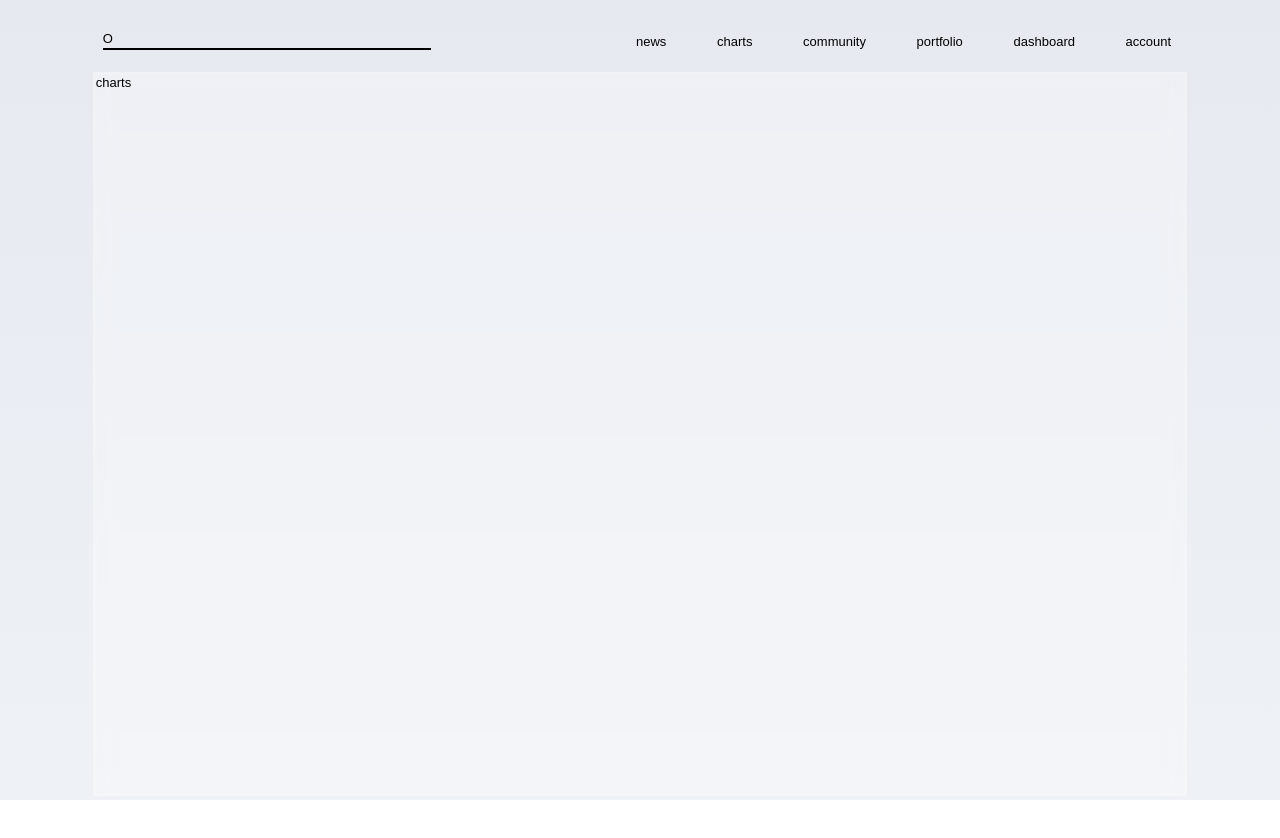
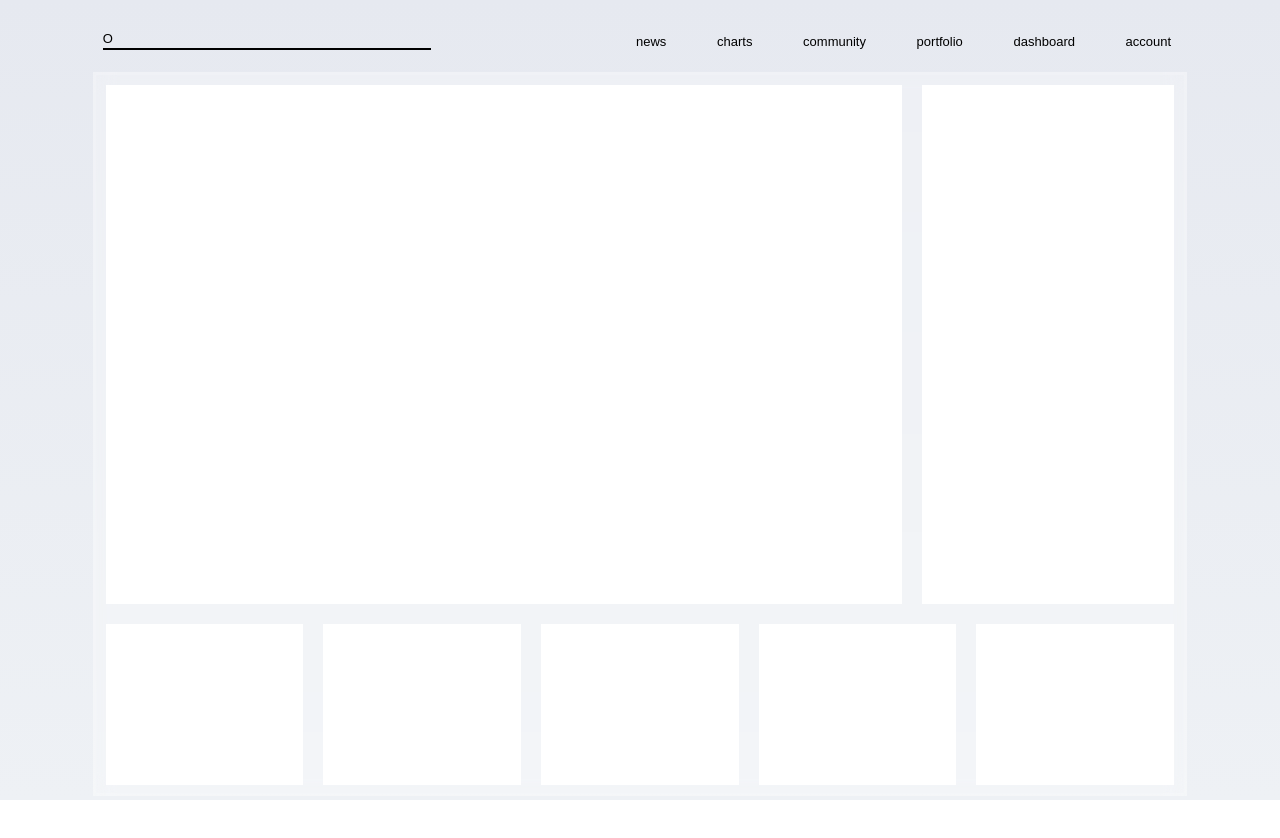
Before and after one commit to jamest7783/Dividend, a React (Create React App) app in the folder client/: page / in a window 1280 px wide. Both pictures are taken after a click on the button "charts". Shown: the top 838 px of the page. Built offline with nearby package versions, Linux system fonts and the light colour scheme.

Commit message:
Draft Charts tab

```diff
--- a/client/src/App.css
+++ b/client/src/App.css
@@ -124,6 +124,9 @@ input{
     margin:10px;
     background:transparent;
     grid-area:1/4/3/5;
+    overflow:scroll;
+    scrollbar-width:none;
+
 }
 .watchlist-item{
     margin-bottom:10px;
@@ -140,3 +143,23 @@ input{
     background:white;
     grid-area:3/4/5/5;
 }
+#chart{
+    margin:10px;
+    grid-area:1/1/4/4;
+    background:white;
+}
+#indicators{
+    margin:10px;
+    grid-area:1/4/4/5;
+    background:white;
+}
+#charts{
+    grid-area:4/1/5/5;
+    display:flex;
+}
+.mini-chart{
+    margin:10px;
+    height:90%;
+    width:20%;
+    background:white;
+}
--- a/client/src/components/Charts.jsx
+++ b/client/src/components/Charts.jsx
@@ -1,8 +1,18 @@
+import Watchlist from "./Watchlist"
+
 const Charts=()=>{
 
     return(
         <div id='glass'>
-            charts
+            <div id='chart'></div>
+            <div id='indicators'></div>
+            <div id='charts'>
+                <div className='mini-chart'></div>
+                <div className='mini-chart'></div>
+                <div className='mini-chart'></div>
+                <div className='mini-chart'></div>
+                <div className='mini-chart'></div>
+            </div>
         </div>
     )
 }
--- a/client/src/components/Watchlist.jsx
+++ b/client/src/components/Watchlist.jsx
@@ -9,7 +9,17 @@ const Watchlist=()=>{
             <div className='watchlist-item'></div>
             <div className='watchlist-item'></div>
             <div className='watchlist-item'></div>
-
+            <div className='watchlist-item'></div>
+            <div className='watchlist-item'></div>
+            <div className='watchlist-item'></div>
+            <div className='watchlist-item'></div>
+            <div className='watchlist-item'></div>
+            <div className='watchlist-item'></div>
+            <div className='watchlist-item'></div>
+            <div className='watchlist-item'></div>
+            <div className='watchlist-item'></div>
+            <div className='watchlist-item'></div>
+            <div className='watchlist-item'></div>
         </div>
     )
 }
```
